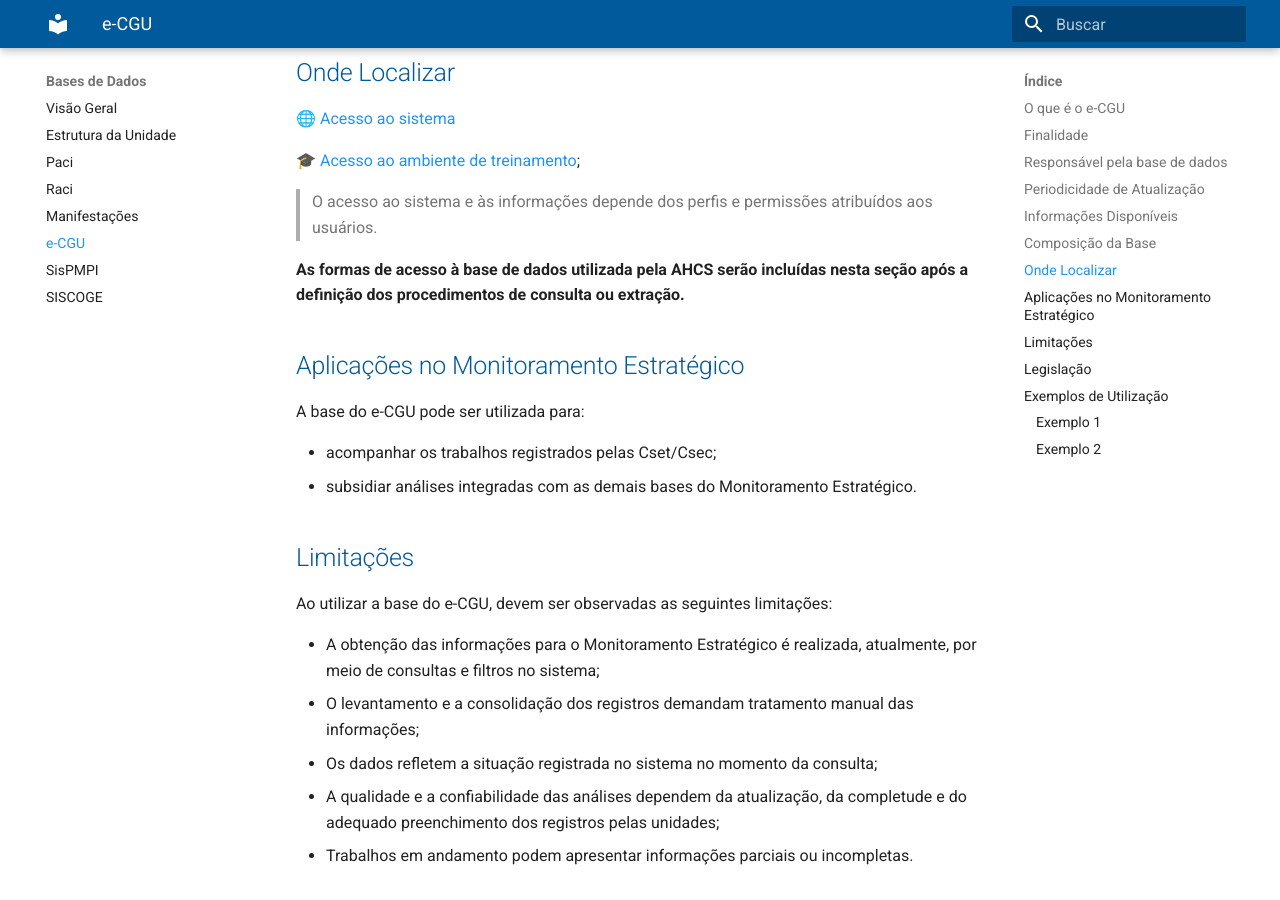
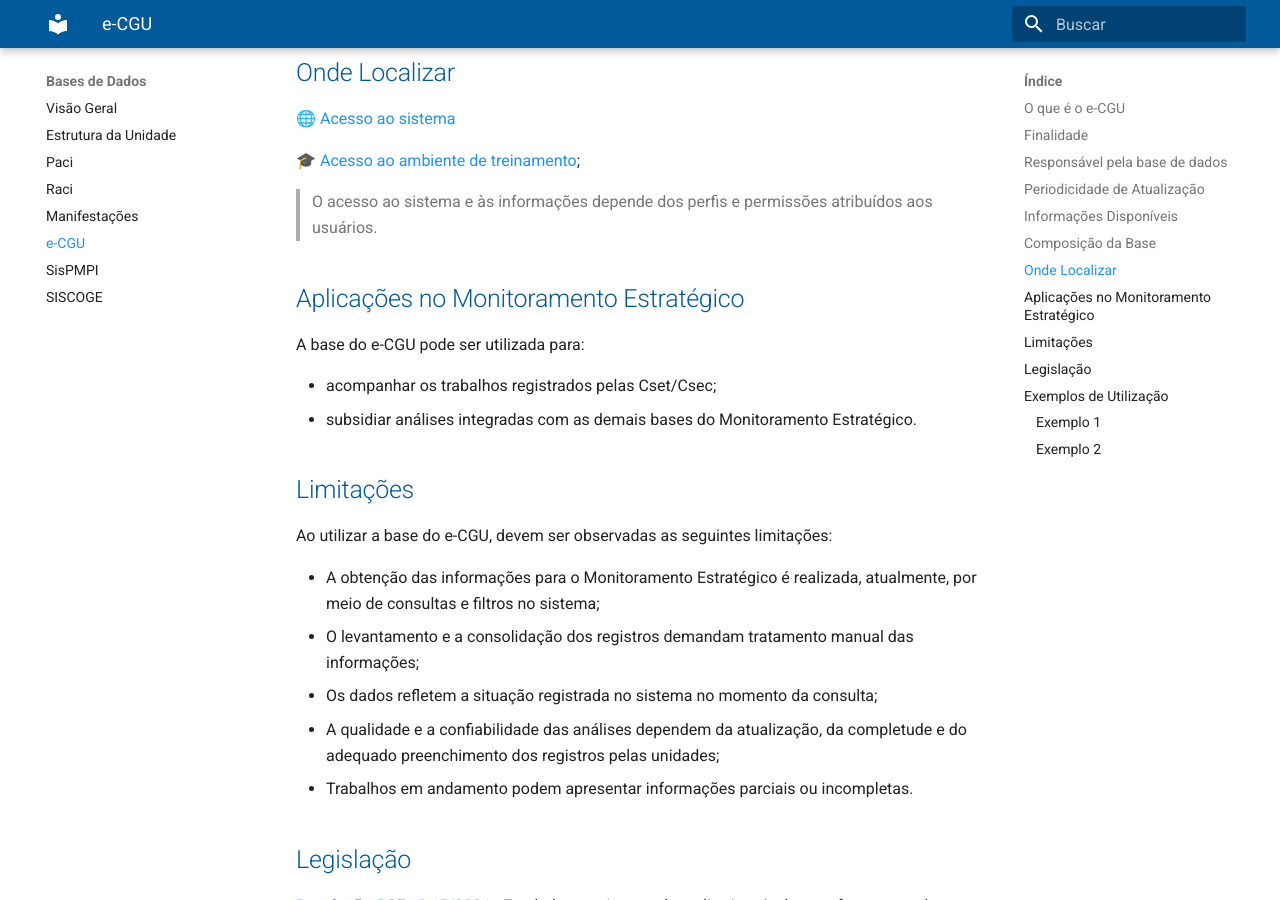
Before and after one commit to CGEMG-AHCS/guia-monitoramento-estrategico, an MkDocs documentation site: the page built from docs/bases-dados/e-cgu.md, in a window 1280 px wide and 900 px high, scrolled down 2278 px. Built offline with MkDocs 1.6.1 and Material for MkDocs 9.7.7, drawn with Linux system fonts in a browser that asks for light colours.

Commit message:
Update e-cgu.md

```diff
--- a/docs/bases-dados/e-cgu.md
+++ b/docs/bases-dados/e-cgu.md
@@ -68,8 +68,6 @@
 
 > O acesso ao sistema e às informações depende dos perfis e permissões atribuídos aos usuários.
 
-**As formas de acesso à base de dados utilizada pela AHCS serão incluídas nesta seção após a definição dos procedimentos de consulta ou extração.**
-
 ## Aplicações no Monitoramento Estratégico
 
 A base do e-CGU pode ser utilizada para:
```
